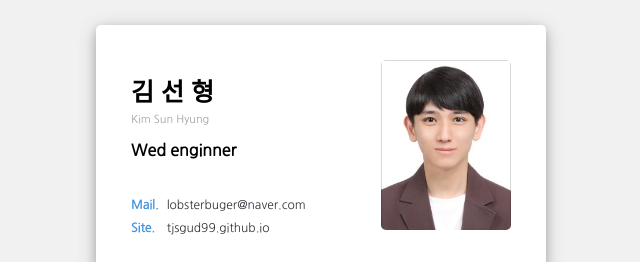
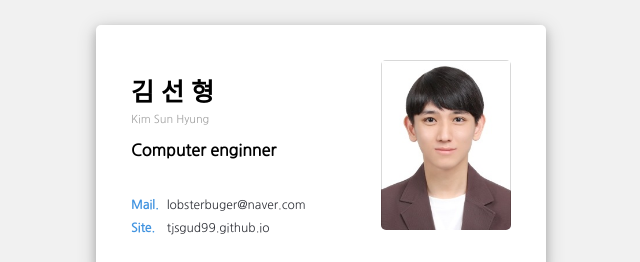
Before and after one commit to tjsgud99/tjsgud99.github.io, a plain HTML site: page index.html in a window 1280 px wide. Shown: the top 262 px of the page, 319-959 px from the left. Drawn offline with Linux system fonts and the light colour scheme.

Commit message:
Update index.html

```diff
--- a/index.html
+++ b/index.html
@@ -23,7 +23,7 @@
                     <!-- 영문이름 -->
                     <span class="name_eng">Kim  Sun  Hyung</span>
                     <!-- 직업 -->
-                    <span class="job">Wed enginner</span>
+                    <span class="job">Computer enginner</span>
                 </div>
                 <div class="item_list">
                     <div class="item_type">
```
